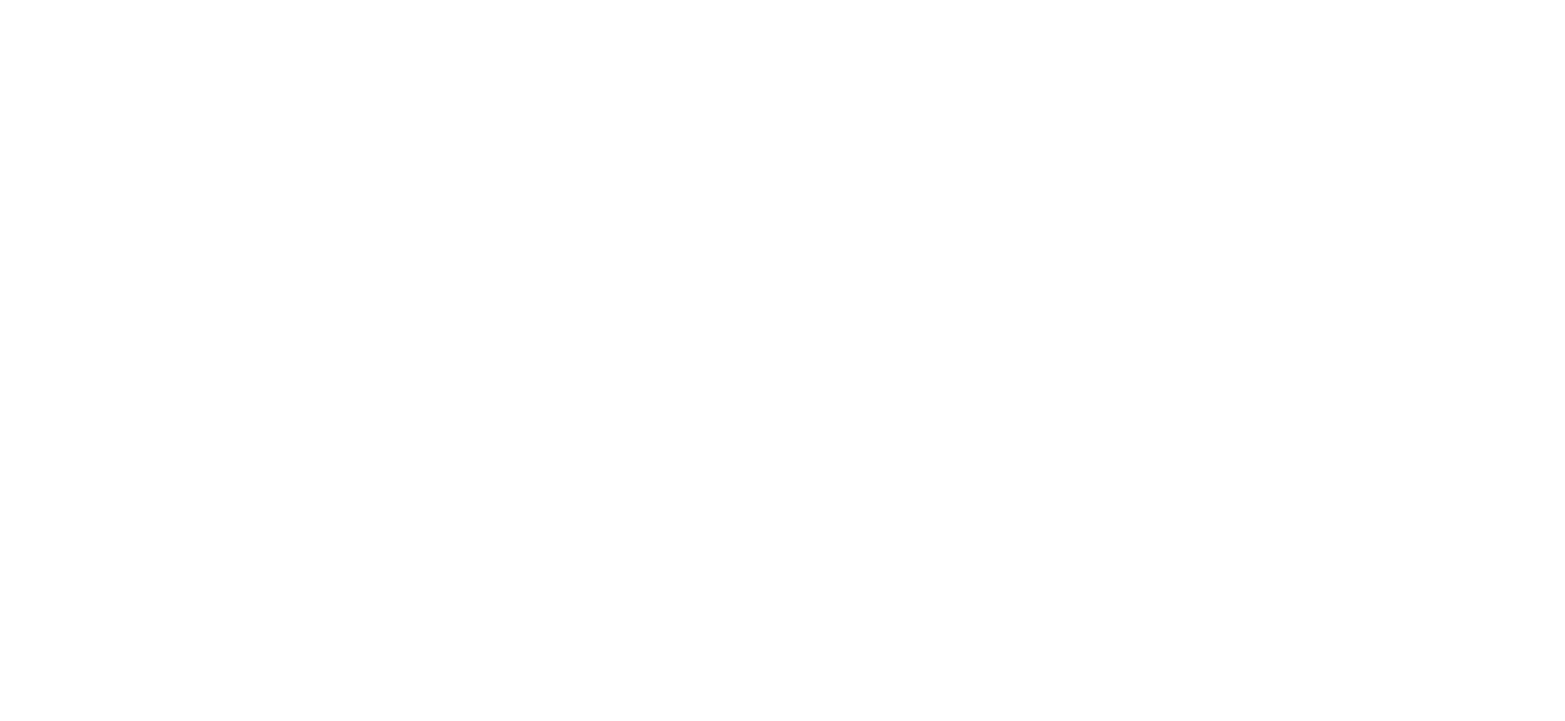
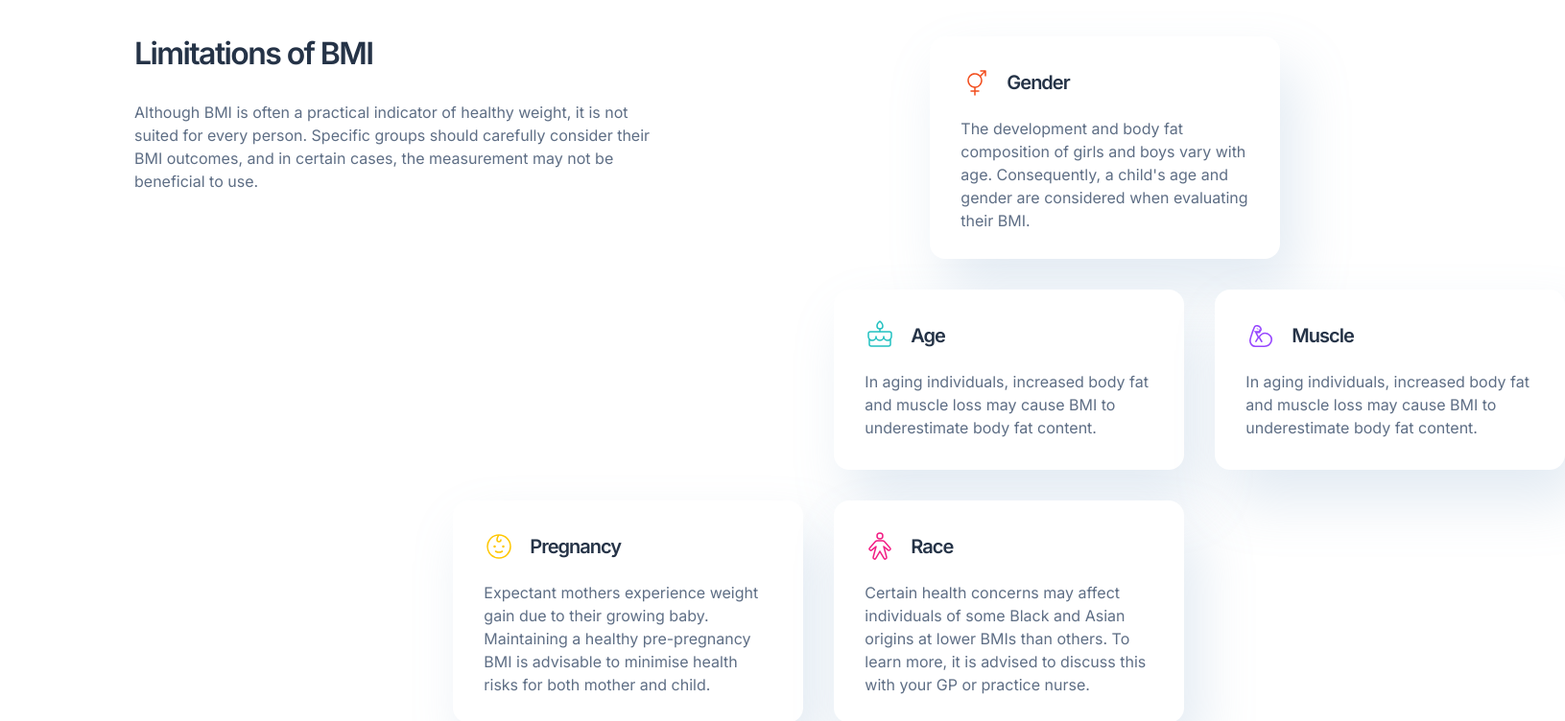
Before and after one commit to caarlosdamian/bmi-calculator, a Next.js app: page / in a window 1280 px wide. Shown: the part 1800-2552 px from the top of the page at 96% size, 1631 px wide, since content can reach past the window. Before the commit the page ends 1738 px from the top, so only its background shows below. Built offline with nearby package versions, Linux system fonts and the light colour scheme.

Commit message:
pending grid

```diff
--- a/src/pages/index.tsx
+++ b/src/pages/index.tsx
@@ -1,6 +1,6 @@
 import Head from 'next/head';
 import styles from '../styles/Main.module.css';
-import { Benefits, Hero, Presentation } from '@/sections';
+import { Benefits, Description, Hero, Presentation } from '@/sections';
 
 export default function Main() {
   return (
@@ -15,7 +15,7 @@
         <Hero />
         <Presentation />
         <Benefits />
-        <section id="description">description</section>
+        <Description />
       </main>
     </>
   );
--- a/src/sections/benefits/Benefits.module.css
+++ b/src/sections/benefits/Benefits.module.css
@@ -38,7 +38,7 @@
         padding: 60px 42px;
     }
 
-    .benefit__container{
+    .benefit__container {
         flex-direction: row;
         align-items: center;
     }
@@ -46,12 +46,12 @@
 
 
 @media (min-width: 993px) {
-    .container{
+    .container {
         padding: 96px 140px;
         flex-direction: row;
     }
 
-    .benefit__container{
+    .benefit__container {
         flex-direction: column;
         align-items: flex-start;
     }
--- a/src/sections/benefits/Benefits.tsx
+++ b/src/sections/benefits/Benefits.tsx
@@ -1,12 +1,12 @@
 import React from 'react';
 import Image from 'next/image';
-import { BenefitsInfo, benefitsInfo } from '@/utils/benefitsUtils';
+import { Info, benefitsInfo } from '@/utils/benefitsUtils';
 import styles from './Benefits.module.css';
 
 export const Benefits = () => {
   return (
     <section id="features" className={styles.container}>
-      {benefitsInfo.map((item: BenefitsInfo) => (
+      {benefitsInfo.map((item: Info) => (
         <div className={styles.benefit__container} key={item.id}>
           <div className={styles.befenit__img}>
             <Image src={item.img} width={64} height={64} alt={item.title} />
--- /dev/null
+++ b/src/sections/description/Description.module.css
@@ -0,0 +1,143 @@
+.container {
+    padding: 72px 20px 96px;
+    display: grid;
+    grid-template-columns: 1fr;
+    gap: 16px;
+}
+
+.description__info {
+    display: flex;
+    flex-direction: column;
+    gap: 32px;
+    margin-bottom: 40px;
+}
+
+.description__info--title {
+    color: var(--gunmetal);
+    text-align: center;
+    font-size: 32px;
+    font-weight: 600;
+    line-height: 110%;
+    letter-spacing: -1.6px;
+}
+
+.description__info--desc {
+    color: var(--dark-electric-blue);
+    text-align: center;
+    font-size: 16px;
+    line-height: 150%;
+}
+
+.description__item {
+    display: flex;
+    flex-direction: column;
+    gap: 20px;
+    border-radius: 16px;
+    background: var(--pure-white, #FFF);
+    box-shadow: 16px 32px 56px 0px rgba(143, 174, 207, 0.25);
+    padding: 24px;
+}
+
+.item__header {
+    display: flex;
+    gap: 16px;
+    align-items: center;
+}
+
+.item__header--title {
+    font-size: 20px;
+    font-family: Inter;
+    font-weight: 600;
+    letter-spacing: -1px;
+    color: var(--gunmetal);
+}
+
+.item__info--desc {
+    color: var(--dark-electric-blue);
+    font-size: 16px;
+    font-family: Inter;
+    line-height: 150%;
+}
+
+@media (min-width: 768px) {
+    .container {
+        grid-template-columns: repeat(2, 1fr);
+    }
+
+    .description__info {
+        grid-column: 1/3;
+    }
+
+    .description__item {
+        max-width: 335px;
+    }
+
+    .description__item:last-child {
+        grid-column: 1/3;
+        margin-left: 160px;
+    }
+}
+
+
+@media (min-width: 993px) {
+    .container {
+        padding: 120px 140px;
+        grid-template-columns: repeat(4, 1fr);
+        gap: 32px;
+    }
+
+    .description__info {
+        margin-bottom: 0;
+        /* margin-right: 100px; */
+        max-width: 564px;
+        align-items: flex-start;
+    }
+
+
+    .description__info--desc,
+    .description__info--title {
+        text-align: start;
+
+    }
+
+    .description__item {
+        min-width: 365px;
+        max-width: 365px;
+        padding: 32px;
+        min-height: 184px;
+        max-height: 232px;
+    }
+
+    .description__item:nth-child(2) {
+        grid-column: 3/5;
+        margin-left: 100px;
+    }
+
+    .description__item:nth-child(3) {
+        grid-column: 1/4;
+        grid-row: 2/3;
+        justify-self: end;
+    }
+
+    .description__item:nth-child(4) {
+        grid-column: 4/5;
+        grid-row: 2/3;
+        justify-self: end;
+
+    }
+
+    .description__item:nth-child(5) {
+        grid-column: 2/3;
+        grid-row: 3/4;
+        margin-left: 200px;
+    }
+
+    .description__item:nth-child(6) {
+        grid-column: 3/4;
+        grid-row: 3/4;
+        margin-left: 0;
+    }
+
+
+
+}
--- /dev/null
+++ b/src/sections/description/Description.tsx
@@ -0,0 +1,33 @@
+import React from 'react';
+import styles from './Description.module.css';
+import Image from 'next/image';
+import { descriptionInfo } from '@/utils/desctiptionUtils';
+
+export const Description = () => {
+  return (
+    <section className={styles.container}>
+      <div className={styles.description__info}>
+        <h2 className={styles['description__info--title']}>
+          Limitations of BMI
+        </h2>
+        <p className={styles['description__info--desc']}>
+          Although BMI is often a practical indicator of healthy weight, it is
+          not suited for every person. Specific groups should carefully consider
+          their BMI outcomes, and in certain cases, the measurement may not be
+          beneficial to use.
+        </p>
+      </div>
+      {descriptionInfo.map((item) => (
+        <div className={styles.description__item} key={item.id} id={item.id}>
+          <div className={styles.item__header}>
+            <Image src={item.img} alt={item.id} width={32} height={32} />
+            <p className={styles['item__header--title']}>{item.title}</p>
+          </div>
+          <div className={styles.item__info}>
+            <p className={styles['item__info--desc']}>{item.desc}</p>
+          </div>
+        </div>
+      ))}
+    </section>
+  );
+};
--- a/src/sections/index.ts
+++ b/src/sections/index.ts
@@ -1,3 +1,4 @@
 export { Presentation } from './presentation/Presentation';
 export { Hero } from './hero/Hero';
 export { Benefits } from './benefits/Benefits';
+export { Description } from './description/Description'
--- a/src/utils/benefitsUtils.ts
+++ b/src/utils/benefitsUtils.ts
@@ -1,13 +1,13 @@
 import { eating, exercise, sleep } from '../../public/';
 
-export interface BenefitsInfo {
+export interface Info {
  id: string;
  title: string;
  desc: string;
  img: any;
 }
 
-export const benefitsInfo: BenefitsInfo[] = [
+export const benefitsInfo: Info[] = [
  {
   id: 'healty',
   title: 'Healthy eating',
--- /dev/null
+++ b/src/utils/desctiptionUtils.ts
@@ -0,0 +1,35 @@
+import { Info } from './benefitsUtils';
+import { age, gender, muscle, pregnancy, race } from '../../public';
+
+export const descriptionInfo: Info[] = [
+  {
+    id: 'gender',
+    title: 'Gender',
+    desc: "The development and body fat composition of girls and boys vary with age. Consequently, a child's age and gender are considered when evaluating their BMI.",
+    img: gender,
+  },
+  {
+    id: 'age',
+    title: 'Age',
+    desc: 'In aging individuals, increased body fat and muscle loss may cause BMI to underestimate body fat content.',
+    img: age,
+  },
+  {
+    id: 'muscle',
+    title: 'Muscle',
+    desc: 'In aging individuals, increased body fat and muscle loss may cause BMI to underestimate body fat content.',
+    img: muscle,
+  },
+  {
+    id: 'pregnancy',
+    title: 'Pregnancy',
+    desc: 'Expectant mothers experience weight gain due to their growing baby. Maintaining a healthy pre-pregnancy BMI is advisable to minimise health risks for both mother and child.',
+    img: pregnancy,
+  },
+  {
+    id: 'race',
+    title: 'Race',
+    desc: 'Certain health concerns may affect individuals of some Black and Asian origins at lower BMIs than others. To learn more, it is advised to discuss this with your GP or practice nurse.',
+    img: race,
+  },
+];
```
